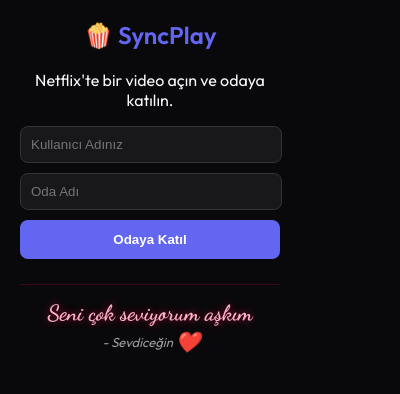
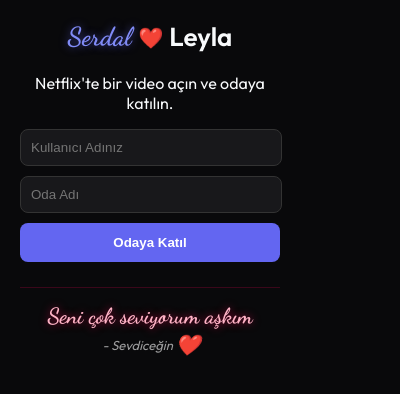
Before and after one commit to serdalswd/film-izleme-sitesi, a browser extension: page extension/popup.html in a window 400 px wide. Drawn offline with Linux system fonts and the light colour scheme.

Commit message:
Popup basligi Serdal Kalp Leyla olarak degistirildi

```diff
--- a/extension/popup.css
+++ b/extension/popup.css
@@ -11,10 +11,20 @@ body {
     text-align: center;
 }
 
-h2 {
-    color: #6366f1;
+.romantic-header {
     margin-top: 0;
     margin-bottom: 20px;
+    display: flex;
+    justify-content: center;
+    align-items: center;
+    gap: 8px;
+    font-size: 26px;
+}
+
+.serdal-text {
+    font-family: 'Dancing Script', cursive;
+    color: #818cf8; /* Mavi/Mor tonu */
+    text-shadow: 0 0 8px rgba(99, 102, 241, 0.6);
 }
 
 input {
--- a/extension/popup.html
+++ b/extension/popup.html
@@ -9,7 +9,7 @@
 </head>
 <body>
     <div class="container">
-        <h2>🍿 SyncPlay</h2>
+        <h2 class="romantic-header"><span class="serdal-text">Serdal</span> <span class="beating-heart">❤️</span> <span class="leyla-text">Leyla</span></h2>
 
         <div id="setup-panel">
             <p>Netflix'te bir video açın ve odaya katılın.</p>
```
Also changed, not shown: 1 other file.
